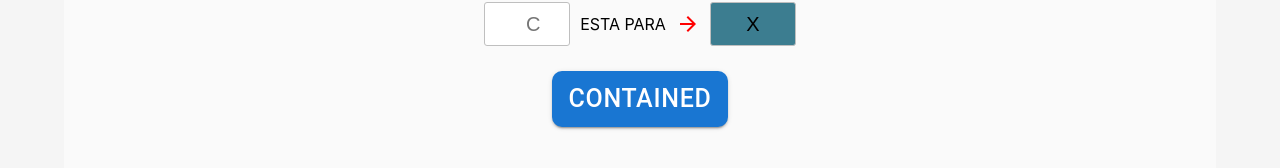
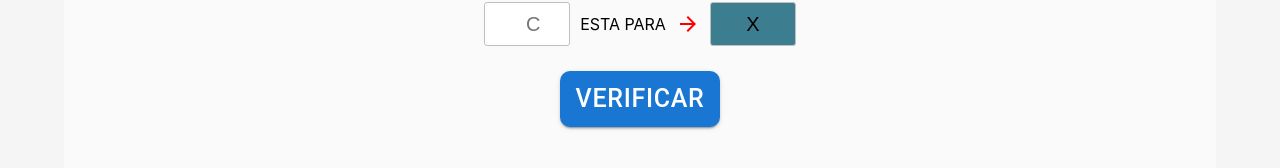
Before and after one commit to mateusdata/ruleof-three, a React (Create React App) app: page / in a window 1280 px wide. Shown: the part 464-632 px from the top of the page. Built offline with nearby package versions, Linux system fonts and the light colour scheme.

Commit message:
Alterando o botão

```diff
--- a/src/App.jsx
+++ b/src/App.jsx
@@ -14,7 +14,7 @@ function App() {
   function regraTres() {
     let resultado = (parseFloat(b) / parseFloat(a)) * parseFloat(c);
     if(!isNaN(resultado)){
-      setX(resultado.toFixed(1));
+      setX(resultado.toFixed(2));
       setErro(false)
     }
     else{
@@ -63,7 +63,7 @@ function App() {
           <input type="text" name="" id="x" value={x} disabled />
         </div>
 
-        <Button className="Button" onClick={regraTres} variant="contained">Contained</Button>
+        <Button className="Button" onClick={regraTres} variant="contained">Verificar</Button>
 
         <span style={{color:"red"}}>{ erro ? "Erro! informe apenas números" : false}</span>
 
```
